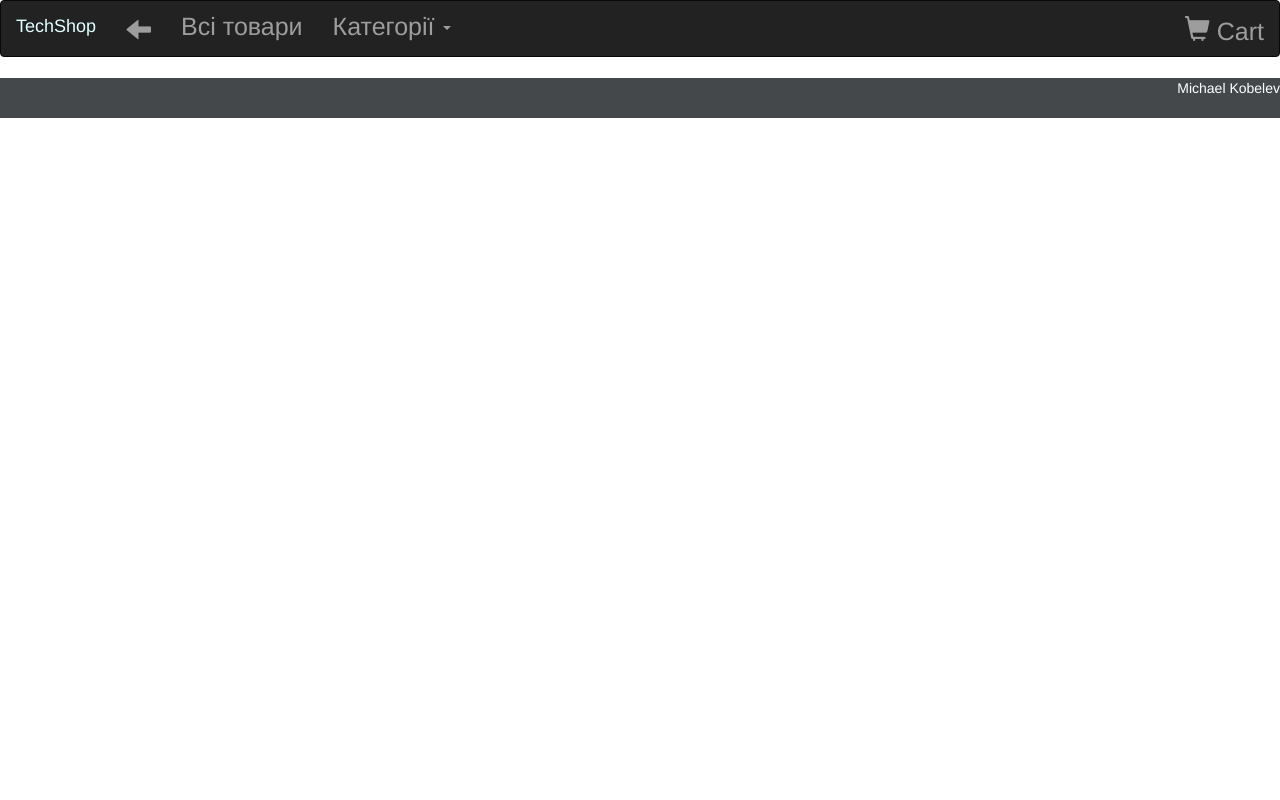
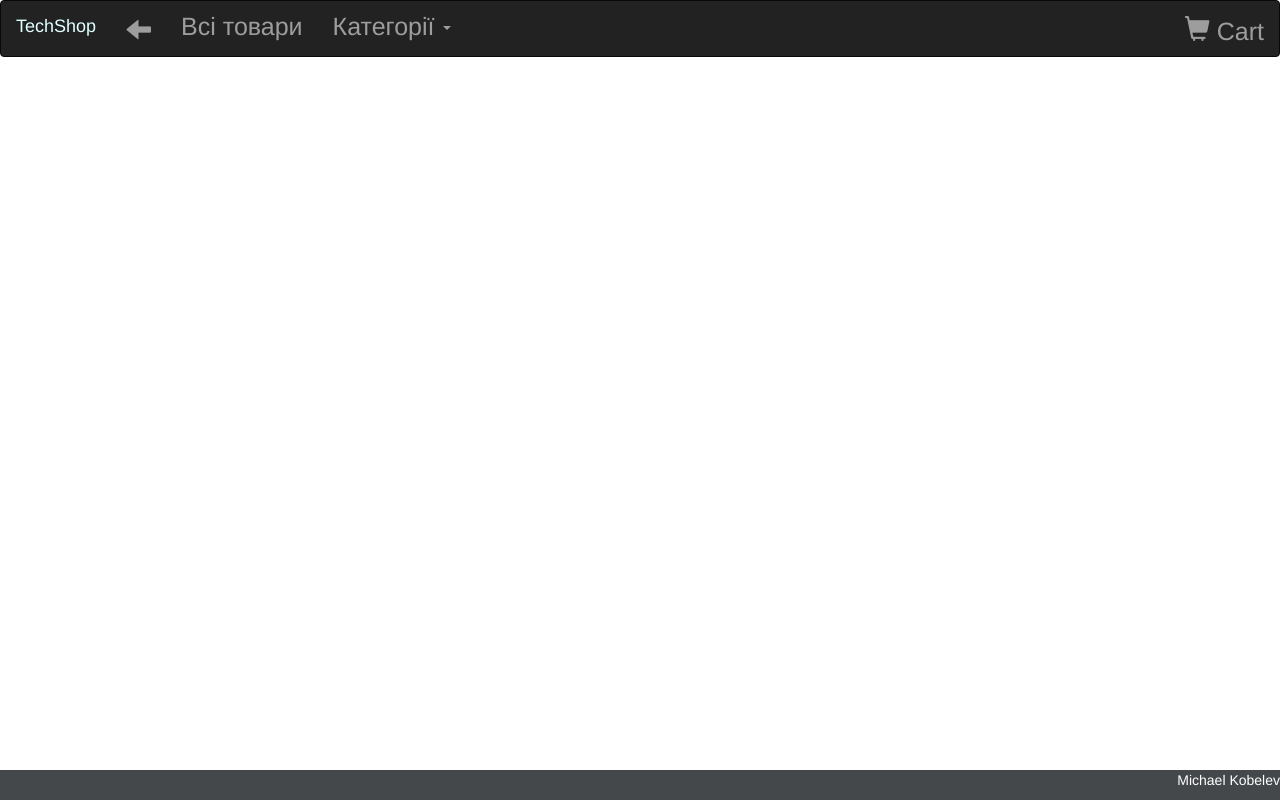
Before and after one commit to mike-kob/tech-shop, a website built with webpack: page docs/index.html in a window 1280 px wide. Built offline with nearby package versions, Linux system fonts and the light colour scheme; no server answers.

Commit message:
footer fixed

```diff
--- a/docs/index.html
+++ b/docs/index.html
@@ -8,7 +8,8 @@
     <link rel="stylesheet" href="https://maxcdn.bootstrapcdn.com/bootstrap/3.3.7/css/bootstrap.min.css">
 </head>
 <body>
-
+<div class="wrapper">
+    <div class="content">
         <!--taken from https://www.w3schools.com/bootstrap/bootstrap_navbar.asp-->
         <nav class="navbar navbar-inverse header">
             <div class="container-fluid">
@@ -56,9 +57,13 @@
                 <p class="operation_ok active-cart"></p>
             </div>
         </div>
-<footer class="footer">
+    </div>
+    <div class="footer">
+        <footer>
             <p class="footer-name">Michael Kobelev</p>
         </footer>
+    </div>
+</div>
 <script src="./js/main.js"></script>
 <script>console.log("lol");</script>
 <script src="https://maxcdn.bootstrapcdn.com/bootstrap/3.3.7/js/bootstrap.min.js"></script>
--- a/src/scss/main.scss
+++ b/src/scss/main.scss
@@ -2,6 +2,11 @@ $head_height: 14vh;
 $page_img_height: 400px;
 $nav_width: 15%;
 $img_max_height: 260px;
+
+html,
+body {
+  height: 100%;
+}
 
 .header {
   font-size: 25px;
@@ -243,11 +248,23 @@ button.page-button {
   float: right;
   color: white;
 }
-
-.footer{
-    height: 40px;
-    background: #2c2f33e0;
-    margin: 0;
+//
+//.footer{
+//    height: 40px;
+//    background: #2c2f33e0;
+//    margin: 0;
+//}
+.wrapper {
+  display: flex;
+  flex-direction: column;
+  height: 100%;
+}
+.content {
+  flex: 1 0 auto;
+}
+.footer {
+  flex: 0 0 auto;
+  background: #2c2f33e0;
 }
 
 @media (max-width: 1000px) {
```
Also changed, not shown: docs/css/main.css. Lines whose indentation alone changed are shown as unchanged.
